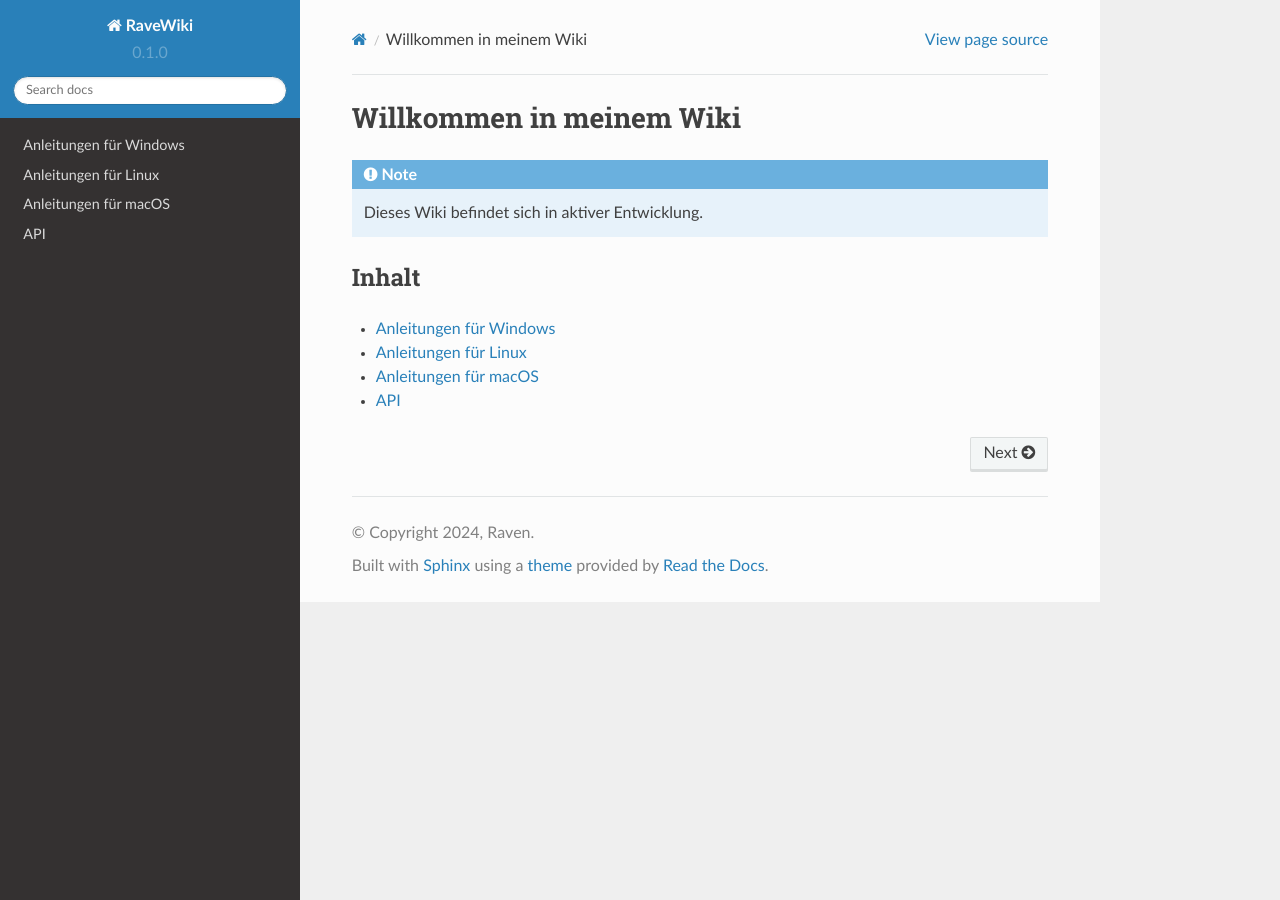
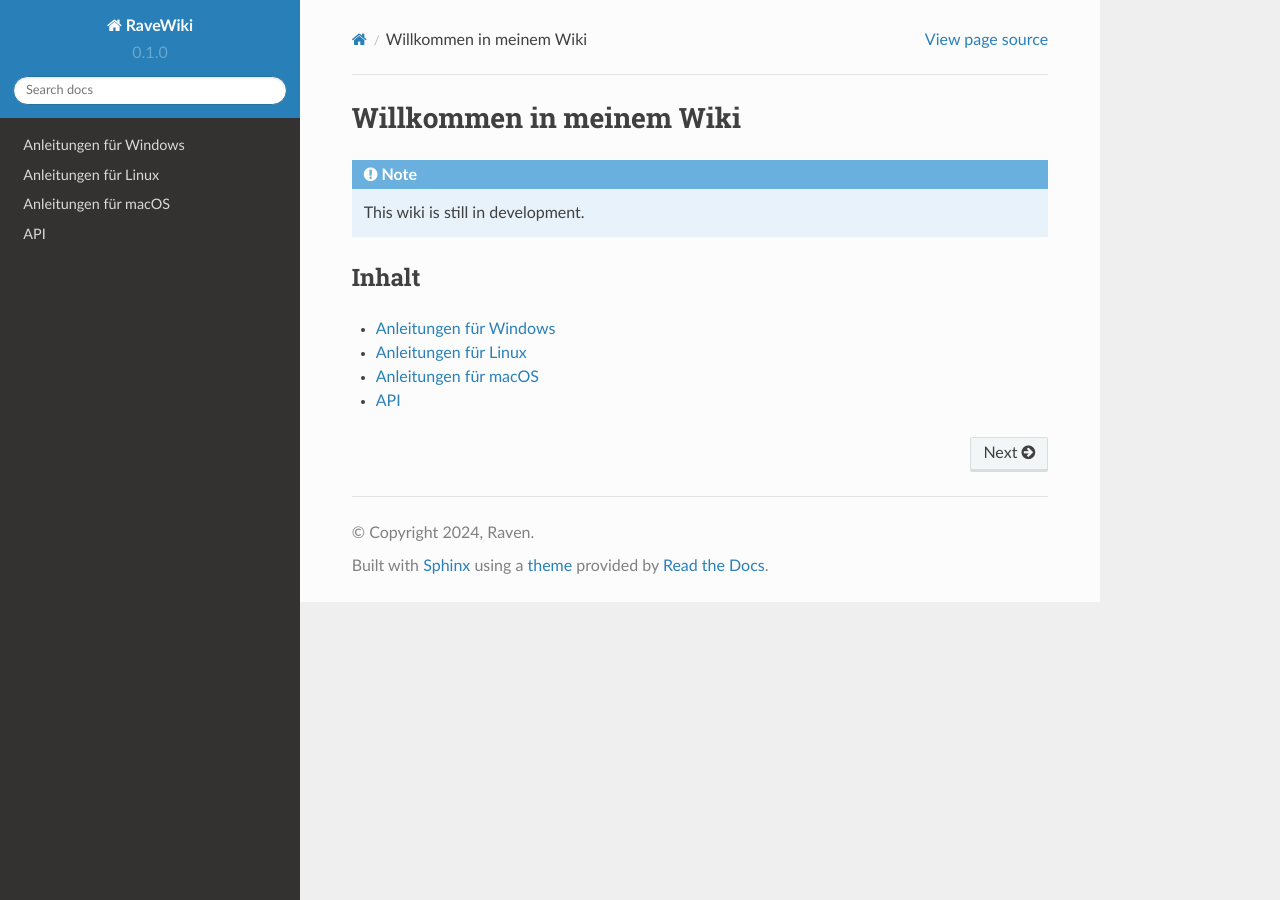
Before and after one commit to SirenTheSiren/ravewiki-en, a Sphinx documentation site: the page built from docs/source/index.rst, in a window 1280 px wide. Built offline with Sphinx 7.4.7 and the Read the Docs theme 2.0.0, drawn with Linux system fonts in a browser that asks for light colours.

Commit message:
Update index.rst

```diff
--- a/docs/source/index.rst
+++ b/docs/source/index.rst
@@ -2,7 +2,7 @@ Willkommen in meinem Wiki
 ===================================
 
 .. note::
-   Dieses Wiki befindet sich in aktiver Entwicklung.
+   This wiki is still in development.
 
 Inhalt
 --------
```
